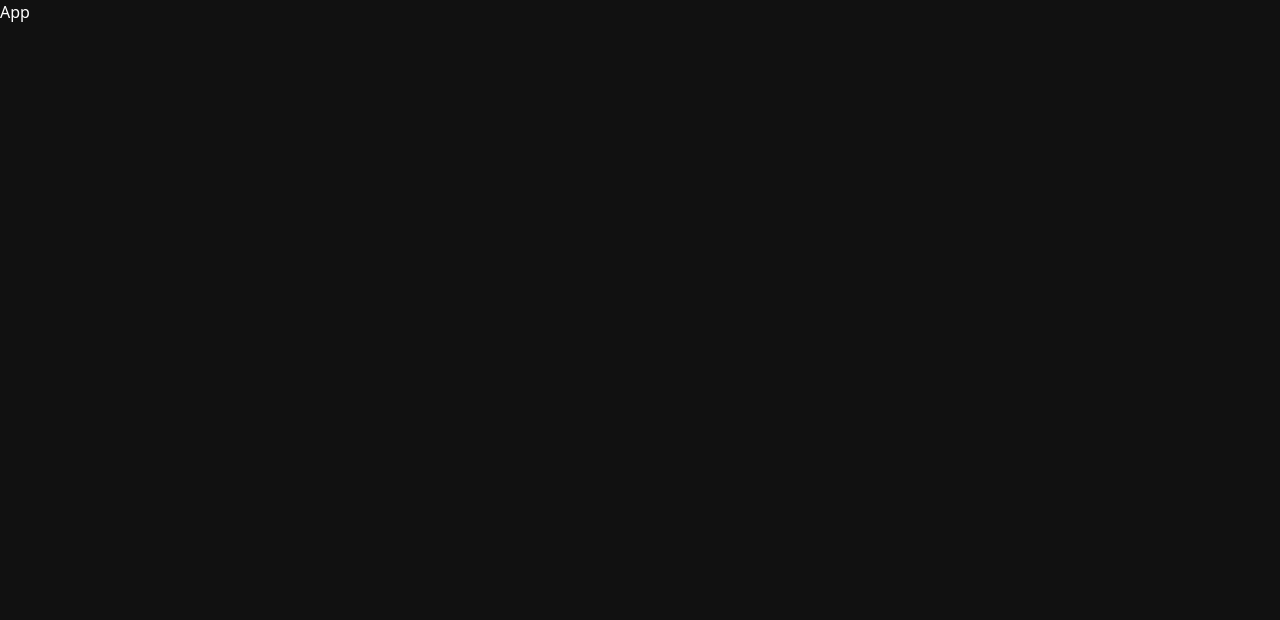
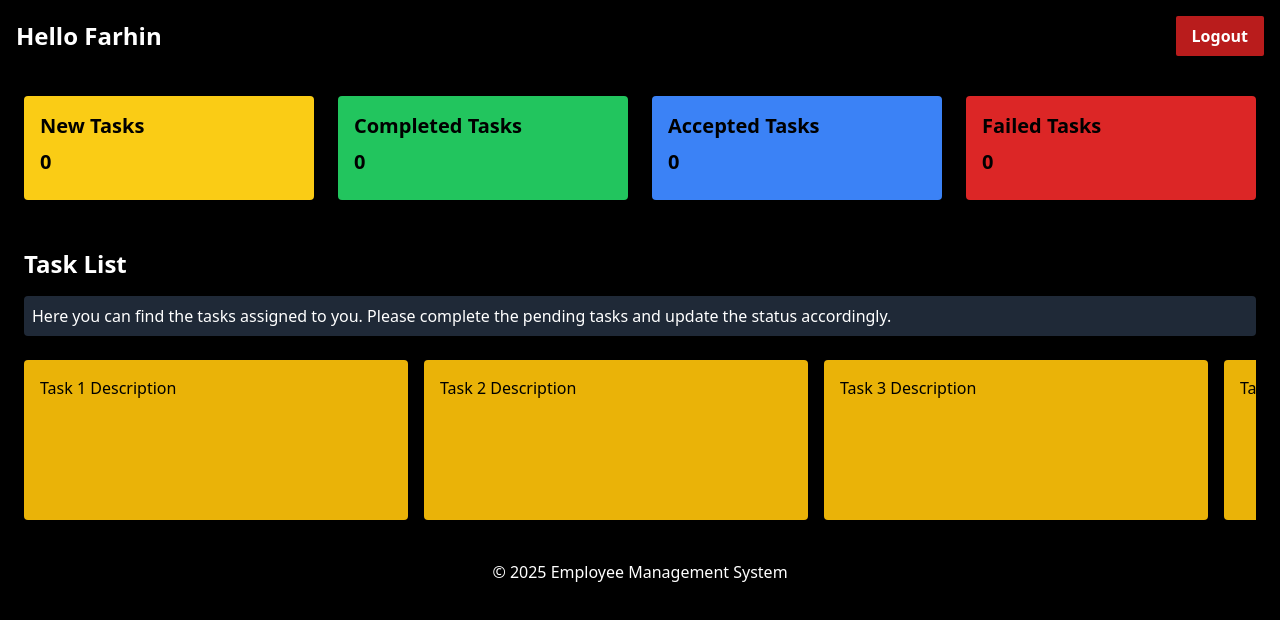
Before and after one commit to farhinrahman1/Employee-Management-system, a React (Vite) app: page / in a window 1280 px wide. Shown: the top 620 px of the page. Built offline with nearby package versions, Linux system fonts and the light colour scheme.

Commit message:
feat: login page created

```diff
--- a/src/App.jsx
+++ b/src/App.jsx
@@ -1,8 +1,12 @@
 import React from 'react'
-
+import Login from './components/Auth/login'
+import EmployeeDashboard from './components/Dashboard/EmployeeDashboard'
 const App = () => {
   return (
-    <div>App</div>
+    <>
+      {/* <Login /> */}
+      {<EmployeeDashboard />}
+    </>
   )
 }
 
--- a/src/components/Auth/Login.jsx
+++ b/src/components/Auth/Login.jsx
@@ -0,0 +1,76 @@
+import React from 'react';
+import { useState } from 'react';
+
+const Login = () => {
+    //this is used to store the email and password entered by the user, set is used to update the value of the state
+    const [email, setEmail] = useState('');
+    const [password, setPassword] = useState('');
+
+    const submitHandler = (e) => {
+        //this is used to prevent the default behavior of the form, it will not relad the page
+        e.preventDefault();
+        console.log('Email', email);
+        console.log('Password', password);
+
+        //this is used to clear the input fields after form submission
+        setEmail('');
+        setPassword('');
+    };
+
+    return (
+    <div className="min-h-screen flex items-center justify-center bg-black">
+      <div className="bg-white p-8 rounded shadow-md w-full max-w-md">
+        <h2 className="text-2xl font-bold mb-6 text-center text-black">Login</h2>
+            <form onSubmit={submitHandler}>
+          <div className="mb-4">
+            <label className="block text-black text-sm font-bold mb-2" htmlFor="username">
+              Email
+            </label>
+            <input
+            //this is used to bind the input field with the state value
+              value={email}
+              //this is used to update the value of the state
+              onChange={(e) => setEmail(e.target.value)}
+              required
+              className="shadow appearance-none border rounded w-full py-2 px-3 text-gray-700 leading-tight focus:outline-none focus:shadow-outline"
+              id="email"
+              type="email"
+              placeholder="Enter your email"
+            />
+          </div>
+          <div className="mb-6">
+            <label className="block text-black text-sm font-bold mb-2" htmlFor="password">
+              Password
+            </label>
+            <input
+              value={password}
+              onChange={(e) => setPassword(e.target.value)}
+              required
+              className="shadow appearance-none border rounded w-full py-2 px-3 text-gray-700 mb-3 leading-tight focus:outline-none focus:shadow-outline"
+              id="password"
+              type="password"
+              placeholder="Enter your password"
+            />
+          </div>
+          <div className="flex items-center justify-between">
+            <button
+              className="bg-black hover:bg-slate-950 text-white font-bold py-2 px-4 rounded focus:outline-none focus:shadow-outline"
+              //this is used to submit the form, it will call the submitHandler function
+              type="submit"
+            >
+              Sign In
+            </button>
+            <a
+              className="inline-block align-baseline font-bold text-sm text-black hover:text-slate-950"
+              href="#"
+            >
+              Forgot Password?
+            </a>
+          </div>
+        </form>
+      </div>
+    </div>
+  );
+};
+
+export default Login;
--- a/src/components/Dashboard/EmployeeDashboard.jsx
+++ b/src/components/Dashboard/EmployeeDashboard.jsx
@@ -0,0 +1,21 @@
+import React from 'react';
+import Header from '../other/Header';
+import TaskListNumbers from '../other/TaskListNumbers';
+import TaskList from '../TaskList/TaskList';
+
+const EmployeeDashboard = () => {
+  return (
+    <div className="min-h-screen bg-black text-white">
+          < Header />
+          <TaskListNumbers />
+          <TaskList/>
+
+      {/* Footer */}
+      <footer className="bg-black p-4 text-center">
+        <p>&copy; 2025 Employee Management System</p>
+      </footer>
+    </div>
+  );
+};
+
+export default EmployeeDashboard;
--- /dev/null
+++ b/src/components/TaskList/TaskList.jsx
@@ -0,0 +1,36 @@
+import React from 'react';
+
+const TaskList = () => {
+  return (
+    <div className="p-6">
+      <h2 className="text-2xl font-bold mb-4">Task List</h2>
+
+      {/* Work Description */}
+      <div className="mb-6">
+        <p className="bg-gray-800 p-2 rounded text-white">
+          Here you can find the tasks assigned to you. Please complete the pending tasks and update the status accordingly.
+        </p>
+      </div>
+
+      {/* Horizontally Sliding Task Cards */}
+      <div className="overflow-x-auto">
+        <div className="flex space-x-4">
+          <div className="bg-yellow-500 text-black p-4 rounded shadow-md h-40 w-96 flex-shrink-0">
+            Task 1 Description
+          </div>
+          <div className="bg-yellow-500 text-black p-4 rounded shadow-md h-40 w-96 flex-shrink-0">
+            Task 2 Description
+          </div>
+          <div className="bg-yellow-500 text-black p-4 rounded shadow-md h-40 w-96 flex-shrink-0">
+            Task 3 Description
+          </div>
+          <div className="bg-yellow-500 text-black p-4 rounded shadow-md h-40 w-96 flex-shrink-0">
+            Task 4 Description
+          </div>
+        </div>
+      </div>
+    </div>
+  );
+};
+
+export default TaskList;
--- /dev/null
+++ b/src/components/other/Header.jsx
@@ -0,0 +1,16 @@
+import React from 'react';
+
+const Header = () => {
+  return (
+    <header className="bg-black p-4 flex justify-between items-center">
+        <span className="text-2xl font-semibold text-white">Hello Farhin</span>
+          <div className="flex items-center font-semibold space-x-4 ml-auto">
+            <button className="bg-red-700 text-white py-2 px-4 rounded-sm hover:bg-red-600">
+          Logout
+        </button>
+      </div>
+    </header>
+  );
+};
+
+export default Header;
--- /dev/null
+++ b/src/components/other/TaskListNumbers.jsx
@@ -0,0 +1,36 @@
+import React from 'react'
+
+const TaskListNumbers = () => {
+    return (
+    <main className="p-6">
+        <div className="grid grid-cols-1 md:grid-cols-2 lg:grid-cols-4 gap-6">
+          {/* New Task Card */}
+          <div className="bg-yellow-400 text-black p-4 rounded shadow-md">
+            <h2 className="text-xl text-black font-bold mb-2">New Tasks</h2>
+            <h2 className="text-xl text-black font-bold mb-2">0</h2>
+          </div>
+
+          {/* Completed Task Card */}
+          <div className="bg-green-500 text-black p-4 rounded shadow-md">
+            <h2 className="text-xl text-black font-bold mb-2">Completed Tasks</h2>
+            <h2 className="text-xl text-black font-bold mb-2">0</h2>
+          </div>
+
+          {/* Accepted Task Card */}
+          <div className="bg-blue-500 text-black p-4 rounded shadow-md">
+            <h2 className="text-xl text-black font-bold mb-2">Accepted Tasks</h2>
+            <h2 className="text-xl text-black font-bold mb-2">0</h2>
+
+          </div>
+
+          {/* Failed Task Card */}
+          <div className="bg-red-600 text-black p-4 rounded shadow-md">
+            <h2 className="text-xl text-black font-bold mb-2">Failed Tasks</h2>
+            <h2 className="text-xl text-black font-bold mb-2">0</h2>
+          </div>
+        </div>
+      </main>
+  )
+}
+
+export default TaskListNumbers;
```
Also changed, not shown: src/index.css (line endings or trailing spaces).
